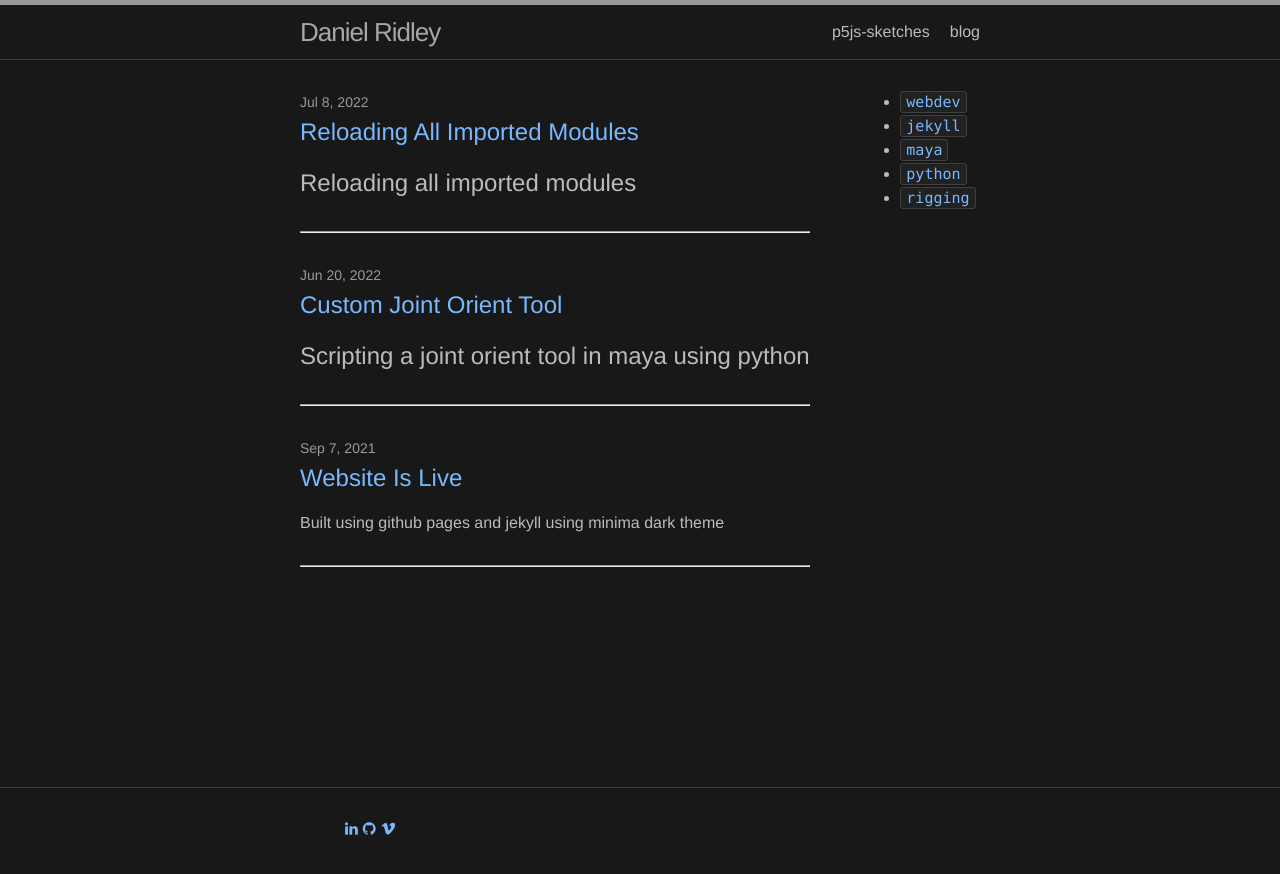
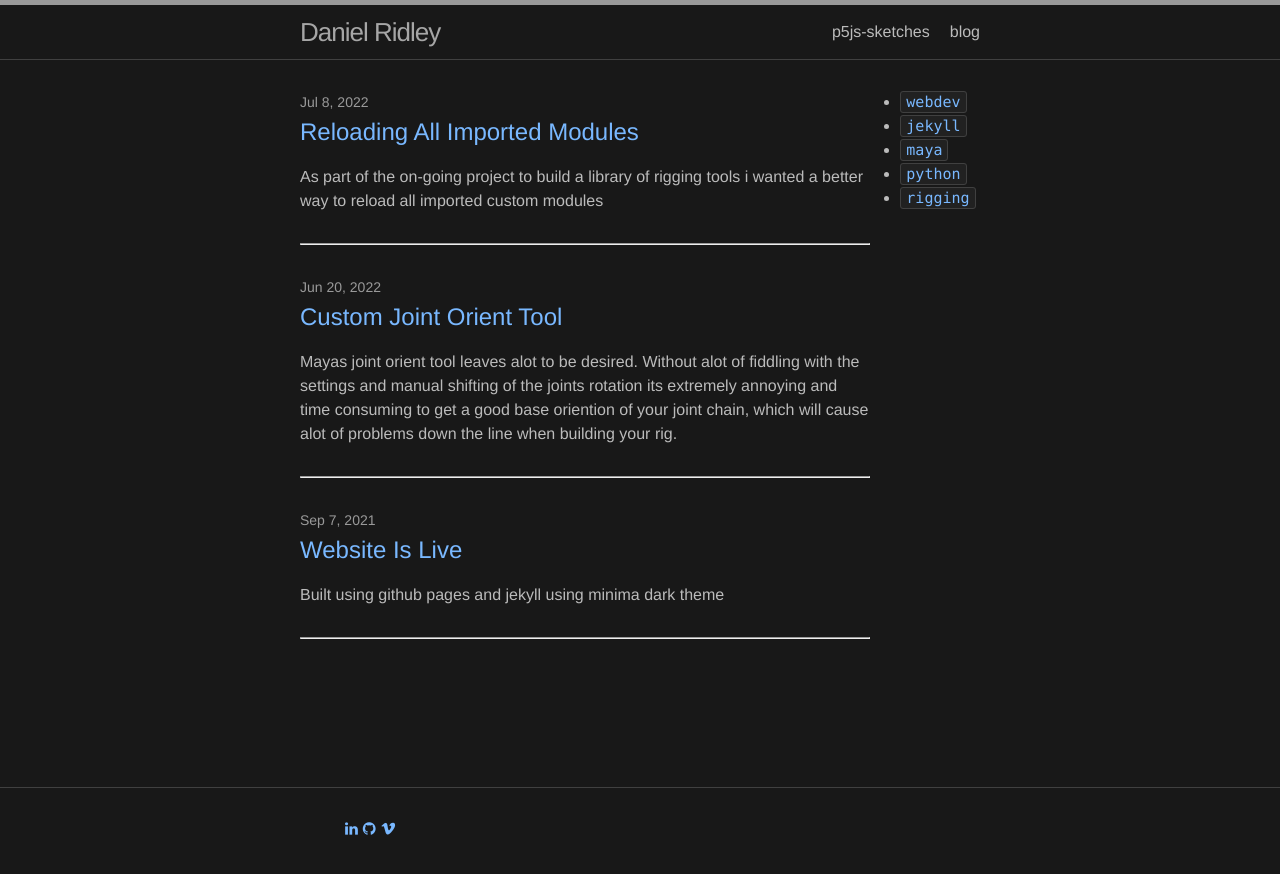
Before and after one commit to danriduk/danriduk.github.io, a Jekyll site: the page built from blog.md, in a window 1280 px wide. Shown: the top 874 px of the page. Built offline with Jekyll 4.4.1, drawn with Linux system fonts in a browser that asks for light colours.

Commit message:
remove double title

```diff
--- a/_posts/2022-06-20-custom-joint-orient-tool.md
+++ b/_posts/2022-06-20-custom-joint-orient-tool.md
@@ -3,8 +3,6 @@ comments: true
 layout: post
 tags: maya python rigging
 ---
-
-## Scripting a joint orient tool in maya using python
 
 Mayas joint orient tool leaves alot to be desired.
 Without alot of fiddling with the settings and manual shifting of the joints rotation its extremely annoying and time consuming to get a good base oriention of your joint chain, which will cause alot of problems down the line when building your rig.
--- a/_posts/2022-07-08-reloading-all-imported-modules.md
+++ b/_posts/2022-07-08-reloading-all-imported-modules.md
@@ -3,8 +3,6 @@ comments: true
 layout: post
 tags: maya python
 ---
-
-## Reloading all imported modules
 
 As part of the on-going project to build a library of rigging tools i wanted a better way to reload all imported custom modules
 
```
